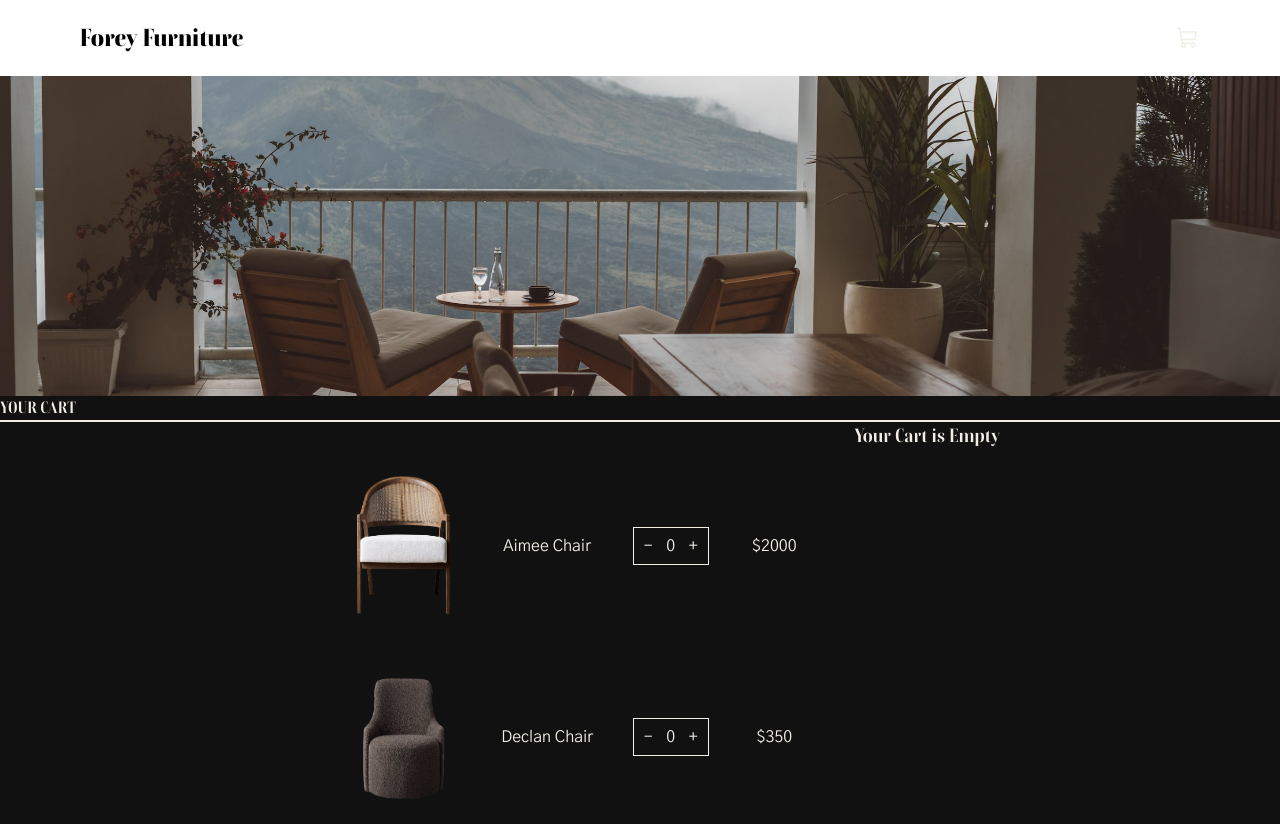
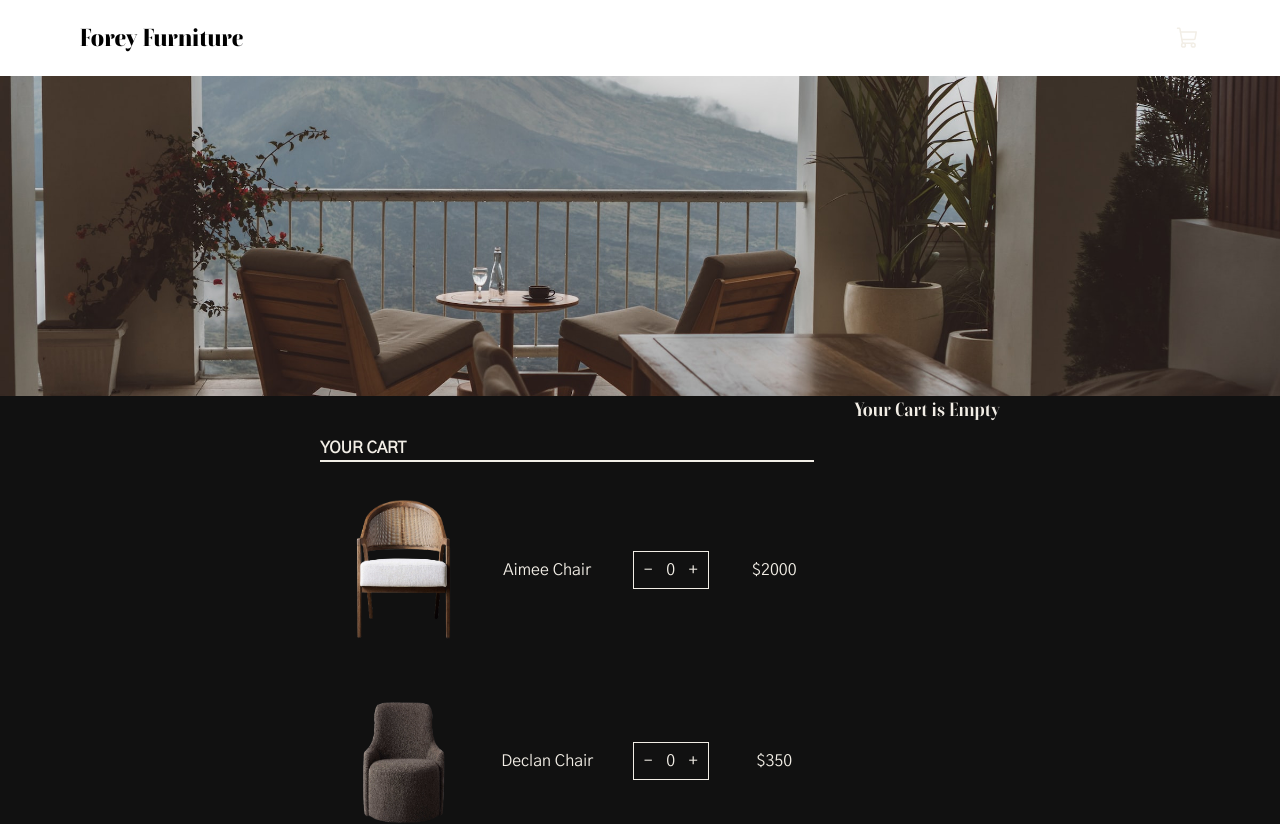
Before and after one commit to foreycodes/React-ECommerce, a React (Create React App) app: page /cart in a window 1280 px wide. Shown: the top 824 px of the page. Built offline with nearby package versions, Linux system fonts and the light colour scheme.

Commit message:
Checkout resizing

```diff
--- a/src/App.css
+++ b/src/App.css
@@ -23,7 +23,6 @@
   html, body {
     height: 100%;
     font-family: var(--font-body);
-
   }
   /*
     Typographic tweaks!
--- a/src/pages/cart/cart.css
+++ b/src/pages/cart/cart.css
@@ -8,6 +8,7 @@ p, h1, h2 {
 }
 
 .cart-title, .order-number, .checkout {
+    font-family: var(--font-body);
     font-size: var(--font-body-sm);
 }
 
@@ -31,19 +32,27 @@ p, h1, h2 {
     flex-direction: row;
 }
 
+
+.cart-title-container {
+    width: 100%;
+}
 .cart-items {
     padding: 40px;
     gap: 24px;
 }
 
 .checkout-container {
-    width: 264px;
-    height: 400px;
-    padding: 36px;
+    width: 268px;
+    height: 100%;
+    padding: 24px 36px;
     gap: 24px;
+    margin: 40px;
     background-color: var(--color-neutral-600);
 }
 
+.checkout-container p {
+    font-size: var(--font-body-sm);
+}
 .order-summary-container {
     gap: 8px;
 }
--- a/src/pages/cart/cart.jsx
+++ b/src/pages/cart/cart.jsx
@@ -18,10 +18,12 @@ export const Cart = () => {
   return (
     <div className="cart">
         <HeroImage />
-        <h1 className="cart-title">YOUR CART</h1>
-        <div className="line"></div>
         <div className="cart-container">
           <div className="cart-items">
+          <div className="cart-title-container">
+              <h1 className="cart-title">YOUR CART</h1>
+              <div className="line"></div>
+          </div>
             {PRODUCTS.map((product) => {
               if (cartItems[product.id] !== 0) {
                 return <CartItem data={product} />;
```
